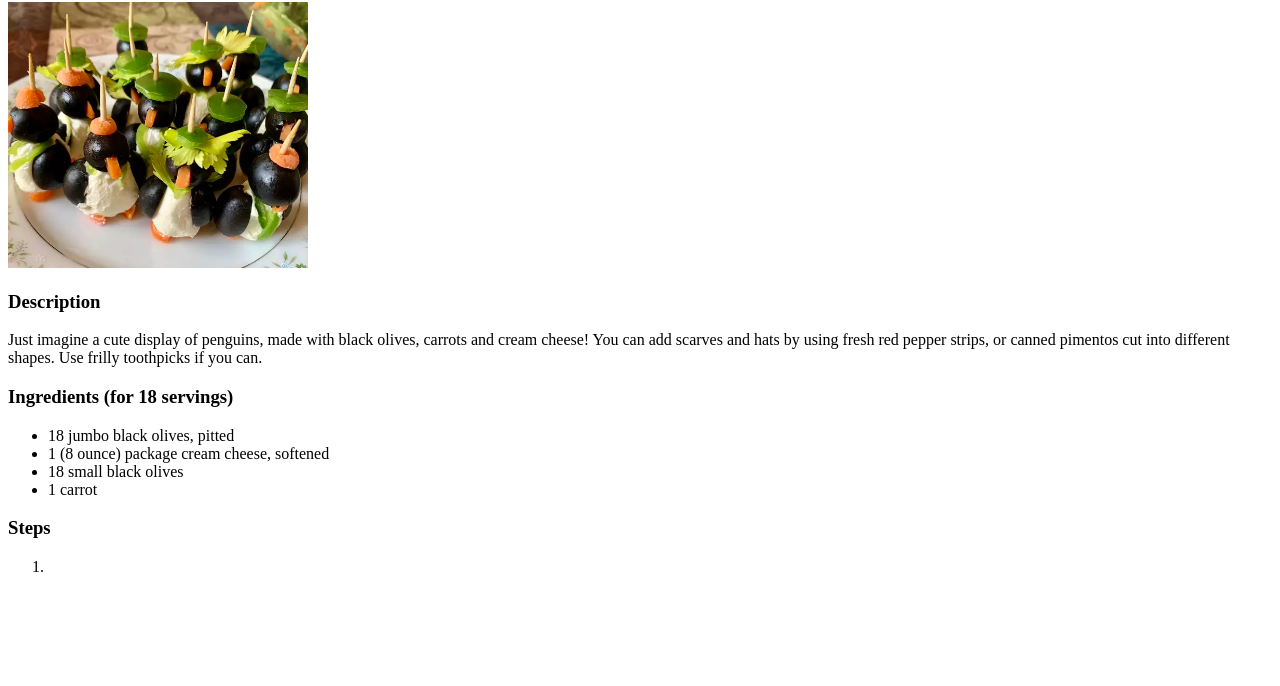
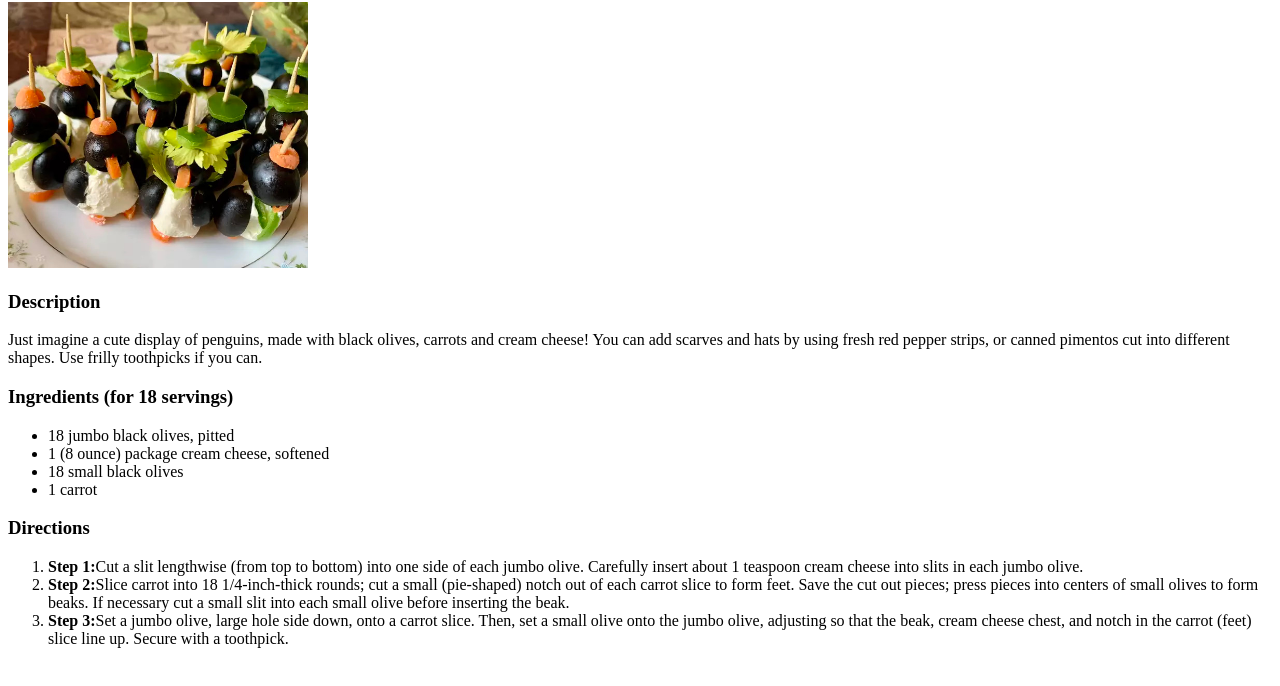
Before and after one commit to neuzzz3628/odin-recipes, a plain HTML site: page recipes/cream-cheese-penguins.html in a window 1280 px wide. Shown: the part 78-764 px from the top of the page. Drawn offline with Linux system fonts and the light colour scheme.

Commit message:
Complete CCPenguin Recipe
added Description, Ingredients and Steps.

```diff
--- a/recipes/cream-cheese-penguins.html
+++ b/recipes/cream-cheese-penguins.html
@@ -17,9 +17,11 @@
         <li>18 small black olives</li>
         <li>1 carrot</li>
     </ul>
-    <h3>Steps</h3>
+    <h3>Directions</h3>
     <ol>
-        <li></li>
+        <li><b>Step 1:</b>Cut a slit lengthwise (from top to bottom) into one side of each jumbo olive. Carefully insert about 1 teaspoon cream cheese into slits in each jumbo olive.</li>
+        <li><b>Step 2:</b>Slice carrot into 18 1/4-inch-thick rounds; cut a small (pie-shaped) notch out of each carrot slice to form feet. Save the cut out pieces; press pieces into centers of small olives to form beaks. If necessary cut a small slit into each small olive before inserting the beak.</li>
+        <li><b>Step 3:</b>Set a jumbo olive, large hole side down, onto a carrot slice. Then, set a small olive onto the jumbo olive, adjusting so that the beak, cream cheese chest, and notch in the carrot (feet) slice line up. Secure with a toothpick.</li>
     </ol>
 </body>
 </html>
```
